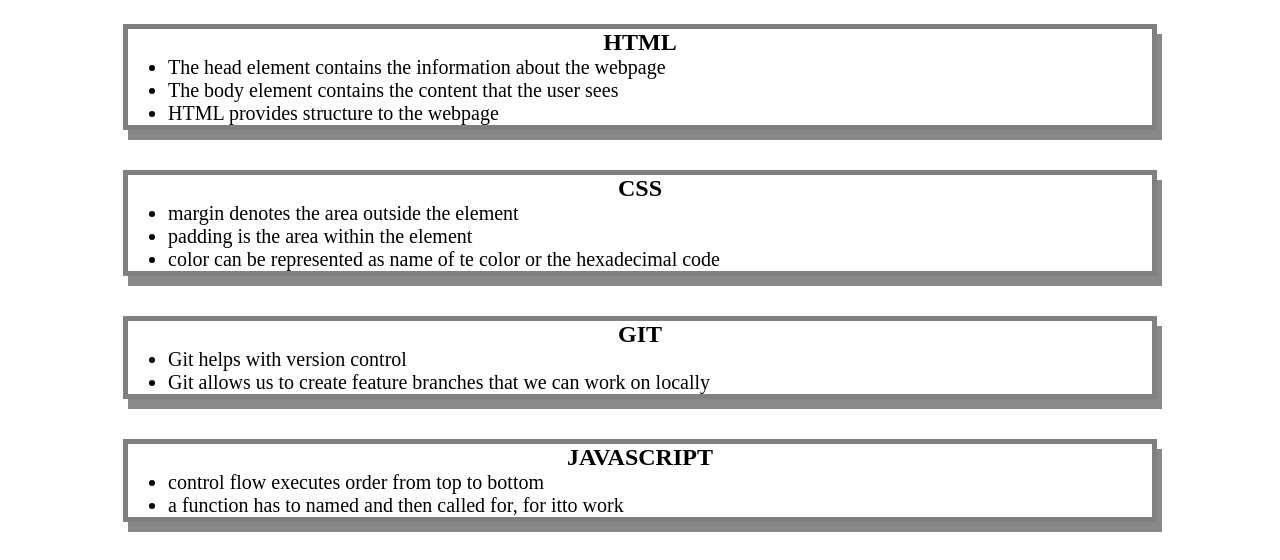
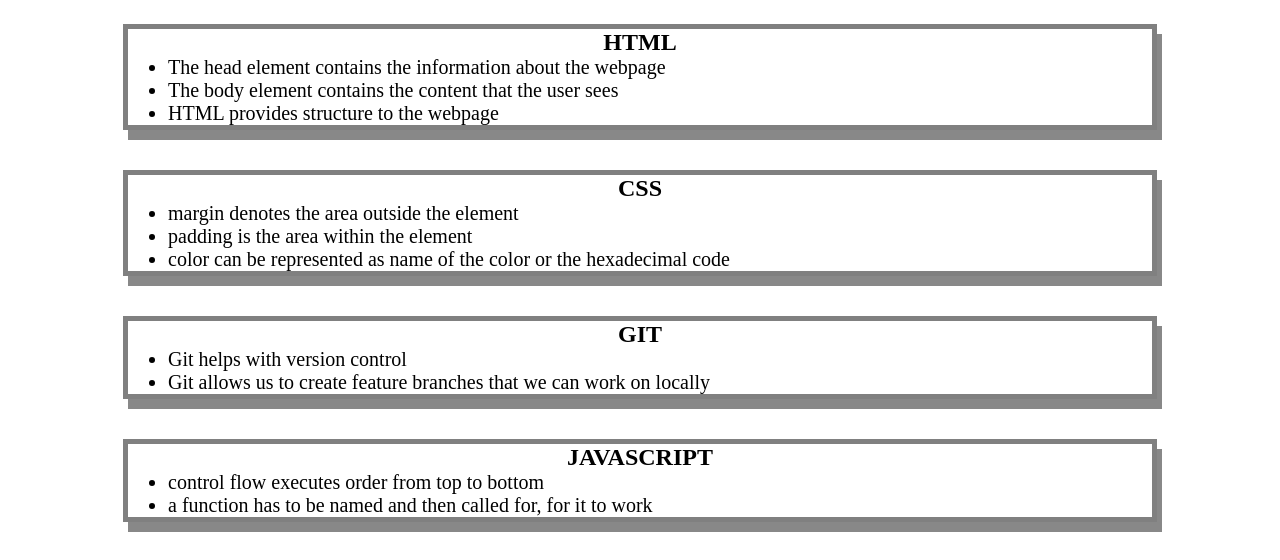
Before and after one commit to chrisma89/Prework-study-guide, a plain HTML site: page index.html in a window 1280 px wide. Shown: the part 136-696 px from the top of the page. Drawn offline with Linux system fonts and the light colour scheme.

Commit message:
Update index.html
typing errors corrected

```diff
--- a/index.html
+++ b/index.html
@@ -27,7 +27,7 @@
           <ul>
             <li>margin denotes the area outside the element</li>
             <li>padding is the area within the element</li>
-            <li>color can be represented as name of te color or the hexadecimal code</li>
+            <li>color can be represented as name of the color or the hexadecimal code</li>
           </ul>
       </section>
     <section class ="card" id ="git-section">
@@ -42,7 +42,7 @@
         <h2>JAVASCRIPT</h2>
         <ul>
           <li> control flow executes order from top to bottom</li>
-          <li> a function has to named and then called for, for itto work</li>
+          <li> a function has to be named and then called for, for it to work</li>
         </ul>
       </section>
     </main>
```
